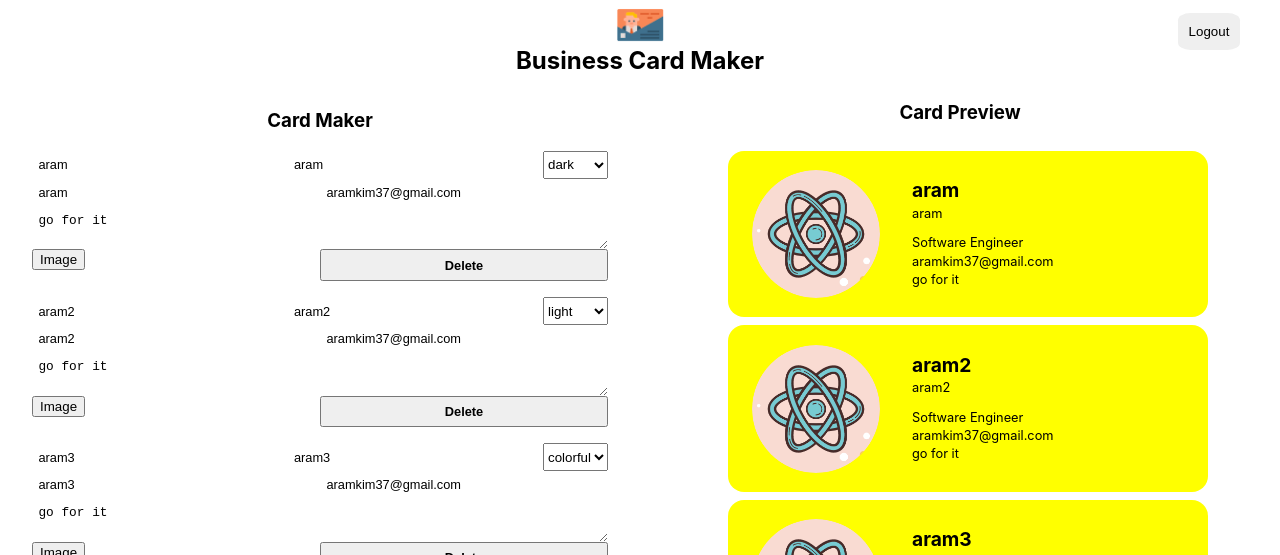
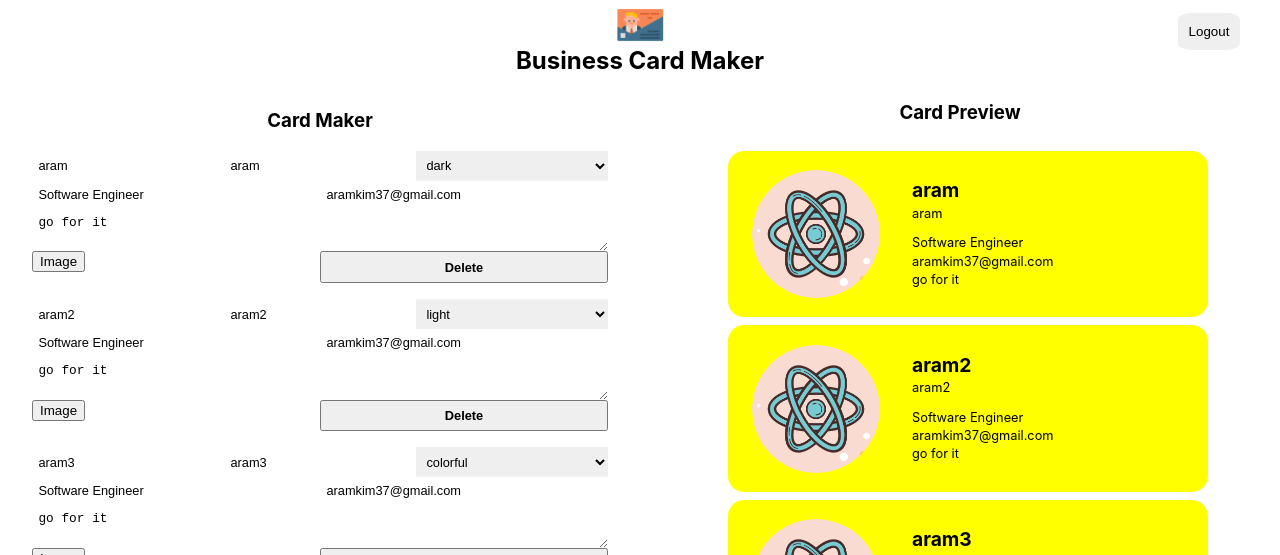
Before and after one commit to AramKim37/CardMaker, a React (Create React App) app: page /maker in a window 1280 px wide. Shown: the top 555 px of the page. Built offline with nearby package versions, Linux system fonts and the light colour scheme; no server answers; sample sign-in values are in the browser's storage.

Commit message:
handle state

```diff
--- a/src/components/card_edit_form/card_edit_form.jsx
+++ b/src/components/card_edit_form/card_edit_form.jsx
@@ -1,24 +1,83 @@
-import React from "react";
+import React, { useRef } from "react";
 import styles from "./card_edit_form.module.css";
 import Button from "../button/button";
 import ImageFileInput from "../image_file_input/image_file_input";
 
-const CardEditForm = ({ card }) => {
+const CardEditForm = ({ card, updateCard, deleteCard }) => {
+  const nameRef = useRef();
+  const companyRef = useRef();
+  const themeRef = useRef();
+  const titleRef = useRef();
+  const emailRef = useRef();
+  const messageRef = useRef();
+
   const { name, company, title, email, message, theme, fileName, fileURL } =
     card;
-  const onSubmit = () => {};
+  const onChange = (event) => {
+    if (event.currentTarget == null) {
+      return;
+    }
+    event.preventDefault();
+    updateCard({
+      ...card,
+      [event.currentTarget.name]: event.currentTarget.value,
+    });
+  };
+  const onSubmit = () => {
+    deleteCard(card);
+  };
   return (
     <form className={styles.form}>
-      <input className={styles.input} type="text" name="name" value={name} />
-      <input className={styles.input} type="text" name="company" value={name} />
-      <select name="theme" value={theme}>
+      <input
+        className={styles.input}
+        type="text"
+        name="name"
+        ref={nameRef}
+        value={name}
+        onChange={onChange}
+      />
+      <input
+        className={styles.input}
+        type="text"
+        name="company"
+        ref={companyRef}
+        value={company}
+        onChange={onChange}
+      />
+      <select
+        className={styles.select}
+        name="theme"
+        ref={themeRef}
+        value={theme}
+        onChange={onChange}
+      >
         <option value="light">light</option>
         <option value="dark">dark</option>
         <option value="colorful">colorful</option>
       </select>
-      <input className={styles.input} type="text" name="title" value={name} />
-      <input className={styles.input} type="text" name="email" value={email} />
-      <textarea className={styles.textarea} name="message" value={message} />
+      <input
+        className={styles.input}
+        type="text"
+        name="title"
+        ref={titleRef}
+        value={title}
+        onChange={onChange}
+      />
+      <input
+        className={styles.input}
+        type="text"
+        name="email"
+        ref={emailRef}
+        value={email}
+        onChange={onChange}
+      />
+      <textarea
+        className={styles.textarea}
+        name="message"
+        ref={messageRef}
+        value={message}
+        onChange={onChange}
+      />
       <div className={styles.fileInput}>
         <ImageFileInput />
       </div>
--- a/src/components/editor/editor.jsx
+++ b/src/components/editor/editor.jsx
@@ -4,11 +4,16 @@ import Card from "../../components/card/card";
 import CardEditForm from "../card_edit_form/card_edit_form";
 import CardAddForm from "../card_add_form copy/card_add_form";
 
-const Editor = ({ cards, addCard }) => (
+const Editor = ({ cards, addCard, updateCard, deleteCard }) => (
   <section className={styles.editor}>
     <h1 className={styles.title}>Card Maker</h1>
-    {cards.map((card) => (
-      <CardEditForm key={card.id} card={card} />
+    {Object.keys(cards).map((key) => (
+      <CardEditForm
+        key={key}
+        card={cards[key]}
+        updateCard={updateCard}
+        deleteCard={deleteCard}
+      />
     ))}
     <CardAddForm onAdd={addCard} />
   </section>
--- a/src/components/maker/maker.jsx
+++ b/src/components/maker/maker.jsx
@@ -7,8 +7,8 @@ import Editor from "../editor/editor";
 import Preview from "../preview/preview";
 
 const Maker = ({ authService }) => {
-  const [cards, setCards] = useState([
-    {
+  const [cards, setCards] = useState({
+    1: {
       id: "1",
       name: "aram",
       company: "aram",
@@ -19,7 +19,8 @@ const Maker = ({ authService }) => {
       fileName: "aram",
       fileURL: "",
     },
-    {
+
+    2: {
       id: "2",
       name: "aram2",
       company: "aram2",
@@ -31,7 +32,7 @@ const Maker = ({ authService }) => {
       fileURL: "",
     },
 
-    {
+    3: {
       id: "3",
       name: "aram3",
       company: "aram3",
@@ -42,7 +43,8 @@ const Maker = ({ authService }) => {
       fileName: "aram3",
       fileURL: "",
     },
-  ]);
+  });
+
   const history = useHistory();
   const onLogout = () => {
     authService.logout();
@@ -56,16 +58,32 @@ const Maker = ({ authService }) => {
     });
   });
 
-  const addCard = (card) => {
-    const updated = [...cards, card];
-    setCards(updated);
+  const createOrUpdateCard = (card) => {
+    setCards((cards) => {
+      const updated = { ...cards };
+      updated[card.id] = card;
+      return updated;
+    });
+  };
+
+  const deleteCard = (card) => {
+    setCards((cards) => {
+      const updated = { ...cards };
+      delete updated[card.id];
+      return updated;
+    });
   };
 
   return (
     <section className={styles.maker}>
       <Header onLogout={onLogout} />
       <div className={styles.container}>
-        <Editor cards={cards} addCard={addCard} />
+        <Editor
+          cards={cards}
+          addCard={createOrUpdateCard}
+          updateCard={createOrUpdateCard}
+          deleteCard={deleteCard}
+        />
         <Preview cards={cards} />
       </div>
       <Footer />
--- a/src/components/preview/preview.jsx
+++ b/src/components/preview/preview.jsx
@@ -6,8 +6,8 @@ const Preview = ({ cards }) => (
   <section className={styles.preview}>
     <h1 className={styles.title}>Card Preview</h1>
     <ul className={styles.cards}>
-      {cards.map((card) => (
-        <Card card={card} />
+      {Object.keys(cards).map((key) => (
+        <Card key={key} card={cards[key]} />
       ))}
     </ul>
   </section>
```
